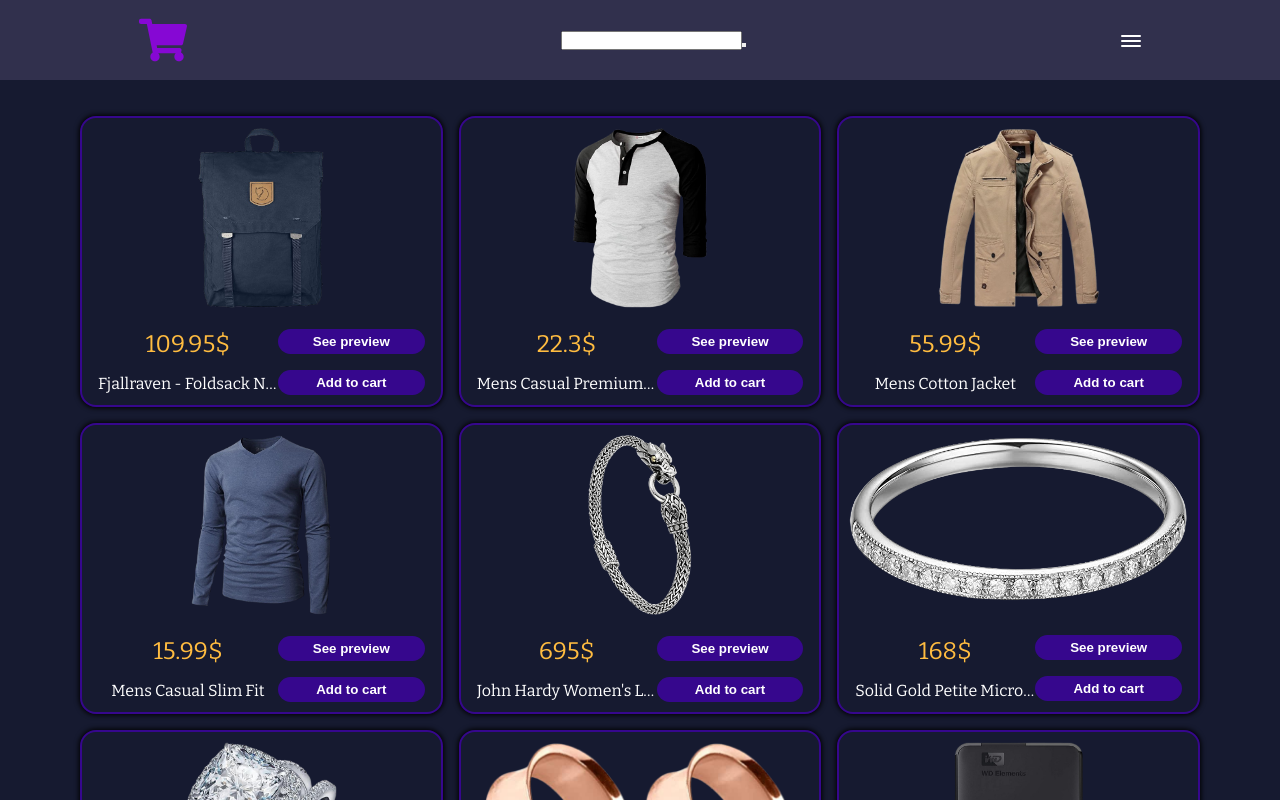
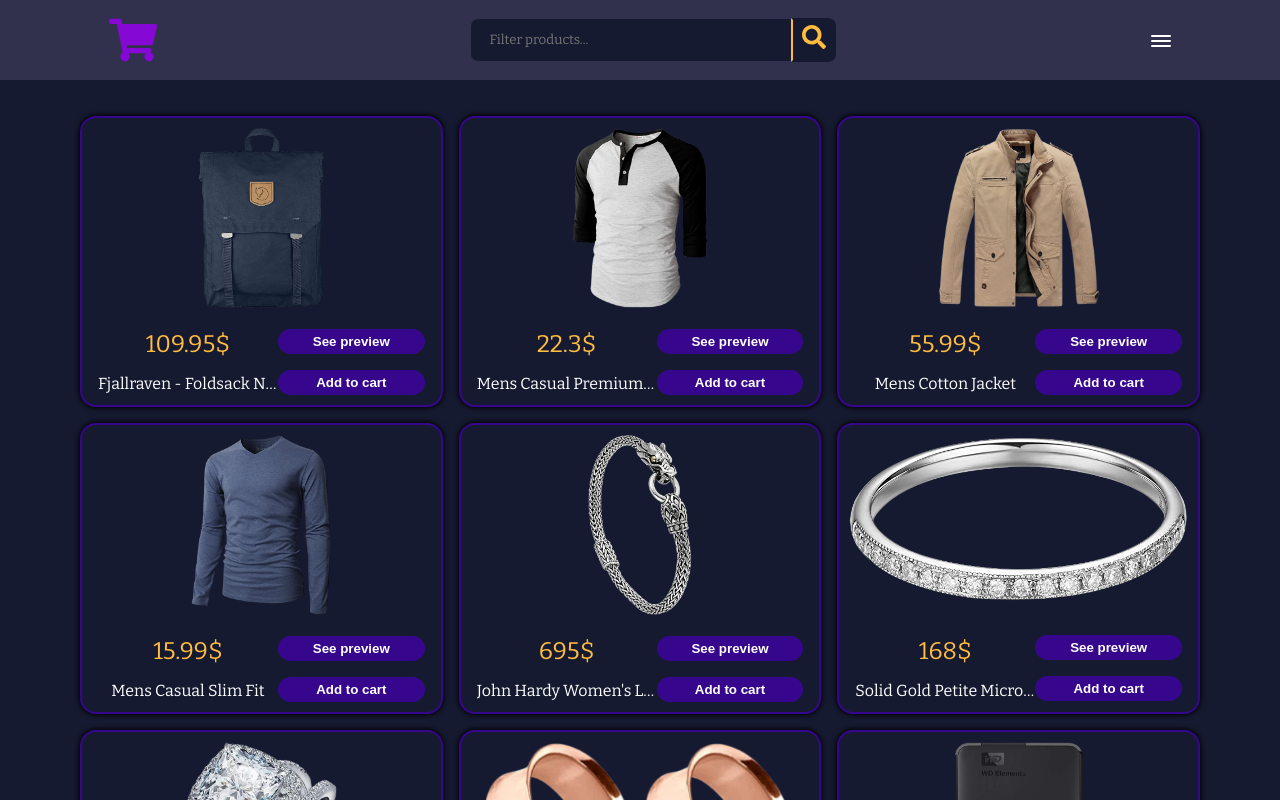
Before and after one commit to Eckry/store-app, a React (Vite) app: page / in a window 1280 px wide. Shown: the top 800 px of the page. Built offline with nearby package versions, Linux system fonts and the light colour scheme.

Commit message:
add styles to title filter input

```diff
--- a/src/components/Header.jsx
+++ b/src/components/Header.jsx
@@ -1,4 +1,5 @@
 import "./styles/Header.css";
+import { FaSearch } from "react-icons/fa";
 
 export default function Header({
   children,
@@ -36,9 +37,11 @@ export default function Header({
           !
         </span>
       </button>
-      <form onSubmit={handleSubmit} action="submit">
-        <input className="text-filter" name="word" type="text" />
-        <button className="text-filter-button" type="submit"></button>
+      <form className="filters-form" onSubmit={handleSubmit} action="submit">
+        <input placeholder="Filter products..." className="text-filter" name="word" type="text" />
+        <button className="text-filter-button" type="submit">
+          <FaSearch />
+        </button>
       </form>
       <label
         style={toggleFilters}
--- a/src/components/styles/Header.css
+++ b/src/components/styles/Header.css
@@ -20,6 +20,51 @@
   display: flex;
   justify-content: space-between;
   align-items: center;
+}
+
+.filters-form {
+  display: flex;
+  justify-content: center;
+  align-items: center;
+}
+
+.text-filter {
+  border: none;
+  outline: none;
+  padding: 0.7rem 1rem;
+  border-radius: 7px 0 0 7px;
+  width: 320px;
+  font-family: "Bitter", serif;
+  background-color: var(--primary-color);
+  color: var(--highlight-brighty-color-two);
+  border: solid var(--primary-color);
+  border-width: 2px 0 2px 2px;
+  transition: 0.25s ease-in-out;
+}
+
+.text-filter:focus {
+  border: solid var(--highlight-color-two);
+  border-width: 2px 0 2px 2px;
+}
+
+.text-filter-button {
+  width: 45px;
+  font-size: 1.5rem;
+  padding: 4.7px;
+  cursor: pointer;
+  outline: none;
+  color: var(--highlight-color-two);
+  background-color: var(--primary-color);
+  border: solid var(--primary-color);
+  border-width: 2px 2px 2px;
+  border-left: 2px solid var(--highlight-color-two);
+  transition: 0.25s ease-in-out;
+  border-radius: 0 8px 8px 0;
+}
+
+.text-filter:focus ~ .text-filter-button {
+  border: solid var(--highlight-color-two);
+  border-width: 2px 2px 2px;
 }
 
 .shopping-cart-container {
```
